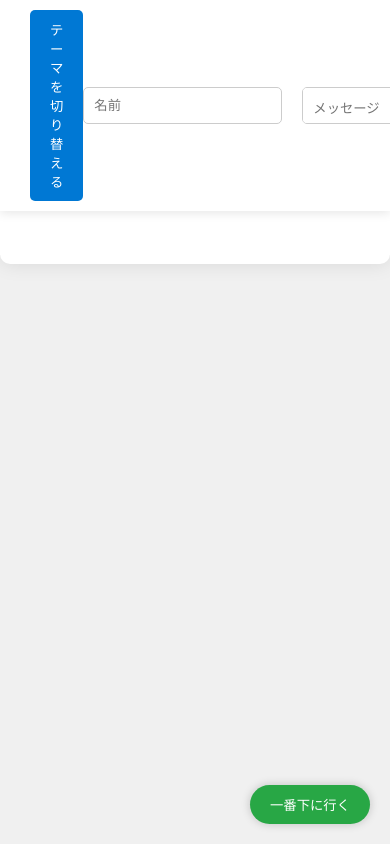
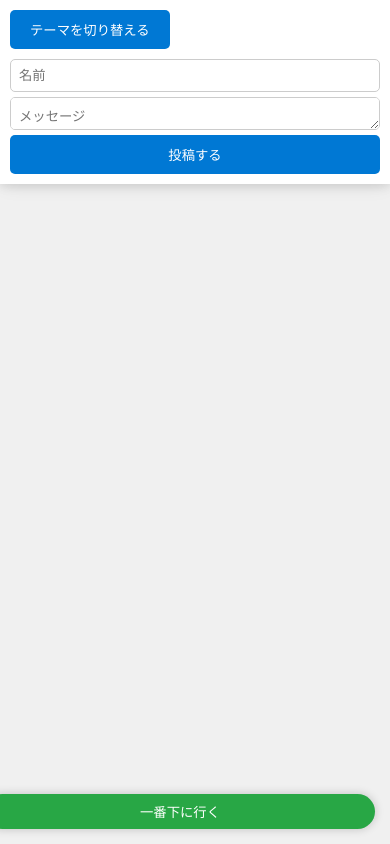
Before and after one commit to Kakaonanoresu/Pirisboard, a website: page public/index.html in a window 390 px wide. Drawn offline with Linux system fonts and the light colour scheme; no server answers.

Commit message:
Update index.html

```diff
--- a/public/index.html
+++ b/public/index.html
@@ -179,6 +179,45 @@
                 transform: translateY(0);
             }
         }
+
+        /* スマホ向けのスタイル */
+        @media (max-width: 768px) {
+            .container {
+                margin: 20px auto;
+                padding: 10px;
+            }
+            .fixed-bar {
+                flex-direction: column;
+                align-items: flex-start;
+                padding: 10px;
+            }
+            .theme-toggle {
+                margin-left: 0;
+                margin-bottom: 10px;
+            }
+            .form-container {
+                width: 100%;
+                flex-direction: column;
+                gap: 5px;
+            }
+            input[type="text"], textarea {
+                width: 100%;
+                margin-right: 0;
+                padding: 8px;
+            }
+            button {
+                padding: 10px 20px;
+                width: 100%;
+            }
+            ul {
+                margin-top: 80px;
+            }
+            .scroll-to-bottom {
+                bottom: 15px;
+                right: 15px;
+                padding: 8px 16px;
+            }
+        }
     </style>
 </head>
 <body class="light">
@@ -233,35 +272,23 @@
             });
 
             if (response.ok) {
-                const data = await response.json();
-                addMessageToList(data.message.user_name, data.message.message);
+                addMessageToList(user_name, message);
+                document.getElementById('user_name').value = '';
+                document.getElementById('message').value = '';
+                scrollToBottom();
             }
-
-            // フォームをクリア
-            document.getElementById('user_name').value = '';
-            document.getElementById('message').value = '';
-
-            // 派手なアニメーション
-            const button = event.target;
-            button.style.transform = 'scale(1.5)';
-            setTimeout(() => {
-                button.style.transform = 'scale(1)';
-            }, 500);
         }
 
         function addMessageToList(user_name, message) {
             const messageList = document.getElementById('messageList');
             const newMessage = document.createElement('li');
-            newMessage.innerHTML = `<div class="message-number">${user_name}</div><div>${message}</div>`;
+            newMessage.innerHTML = `<strong>${user_name}</strong>: ${message}`;
             messageList.appendChild(newMessage);
 
             // アニメーションの追加
             setTimeout(() => {
                 newMessage.style.animation = 'fadeIn 0.5s forwards';
             }, 100);
-
-            // 新しいメッセージが追加されたら下にスクロール
-            scrollToBottom();
         }
 
         // テーマの切り替え
```
